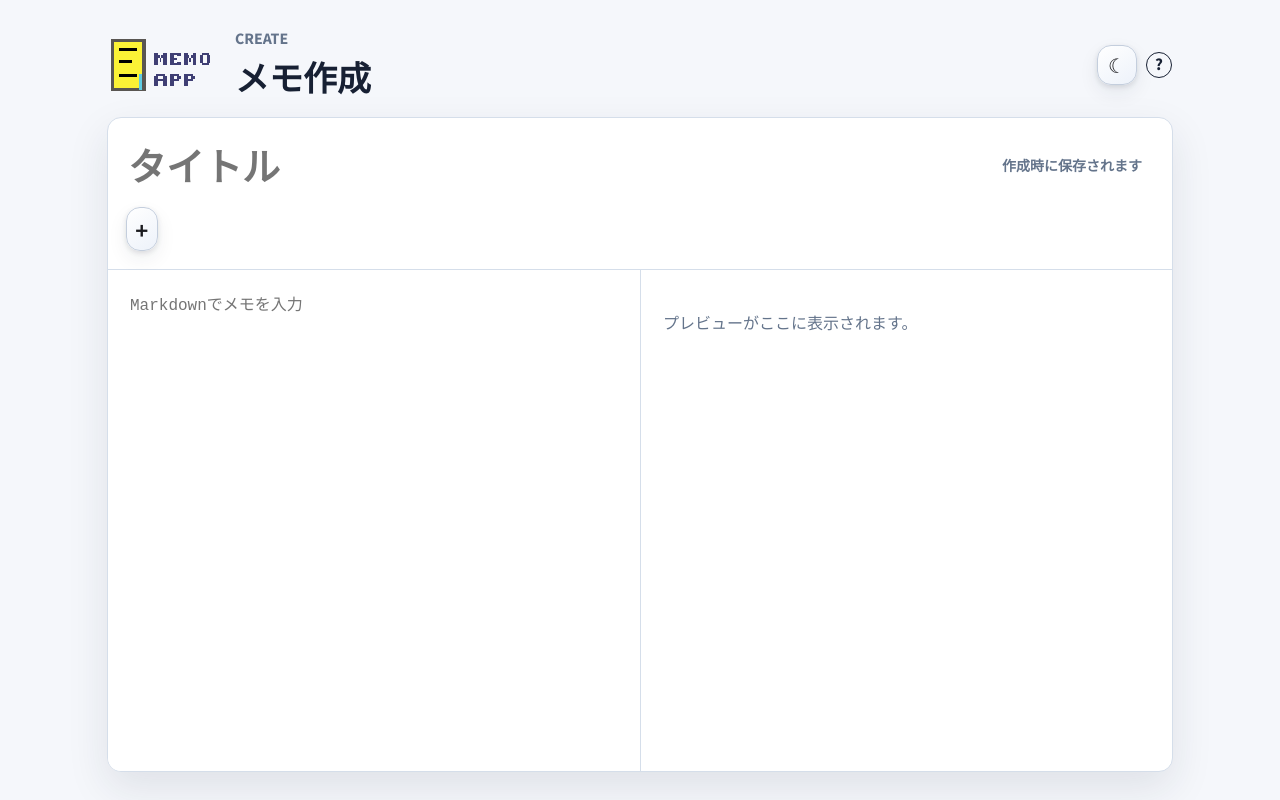
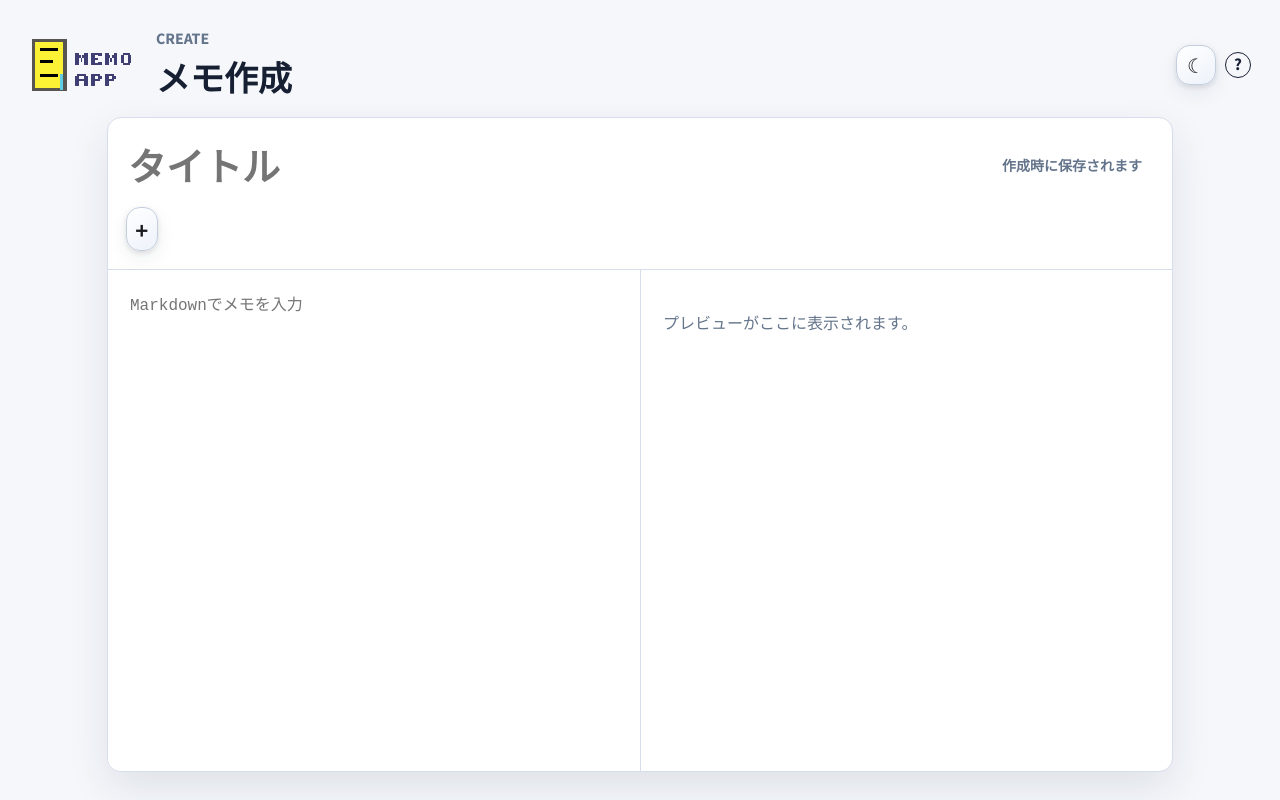
Before and after one commit to ichiken26/memo-app, a Nuxt app: page /memo/new in a window 1280 px wide. Built offline with nearby package versions, Linux system fonts and the light colour scheme.

Commit message:
fix: restore memo logo and action tools placement

```diff
--- a/app/components/ShortcutHelp.vue
+++ b/app/components/ShortcutHelp.vue
@@ -2,6 +2,7 @@
 const route = useRoute();
 const target = shallowRef<HTMLElement | null>(null);
 const isFloating = ref(true);
+let targetObserver: MutationObserver | null = null;
 const shortcuts = computed(() => [
   "Ctrl+Alt+S: 検索",
   "Ctrl+/: トップ",
@@ -24,8 +25,16 @@ const updateTarget = async () => {
   isFloating.value = !pageTarget;
 };
 
-onMounted(updateTarget);
+onMounted(() => {
+  void updateTarget();
+  targetObserver = new MutationObserver(() => void updateTarget());
+  targetObserver.observe(document.getElementById("__nuxt") ?? document.body, {
+    childList: true,
+    subtree: true,
+  });
+});
 watch(() => route.fullPath, updateTarget, { flush: "post" });
+onBeforeUnmount(() => targetObserver?.disconnect());
 </script>
 <template>
   <Teleport v-if="target" :to="target">
--- a/app/pages/memo/[id].vue
+++ b/app/pages/memo/[id].vue
@@ -240,10 +240,10 @@ a {
 .memo-header {
   flex: 0 0 auto;
   display: flex;
+  width: 100%;
   min-height: 48px;
   align-items: center;
-  max-width: 1066px;
-  margin: 0 auto;
+  margin: 0;
 }
 
 .missing {
--- a/app/pages/memo/new.vue
+++ b/app/pages/memo/new.vue
@@ -79,10 +79,13 @@ const createAndSelectTag = async (
 .memo-header {
   flex: 0 0 auto;
   display: flex;
+  max-width: none;
   min-height: 48px;
   gap: 16px;
   align-items: center;
   margin-bottom: 16px;
+  margin-right: 0;
+  margin-left: 0;
 }
 
 .eyebrow {
```
